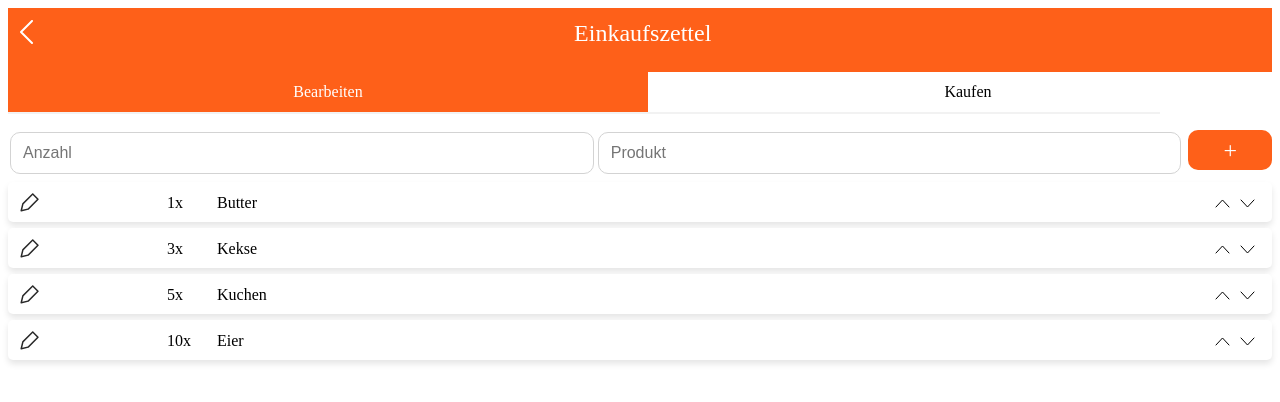
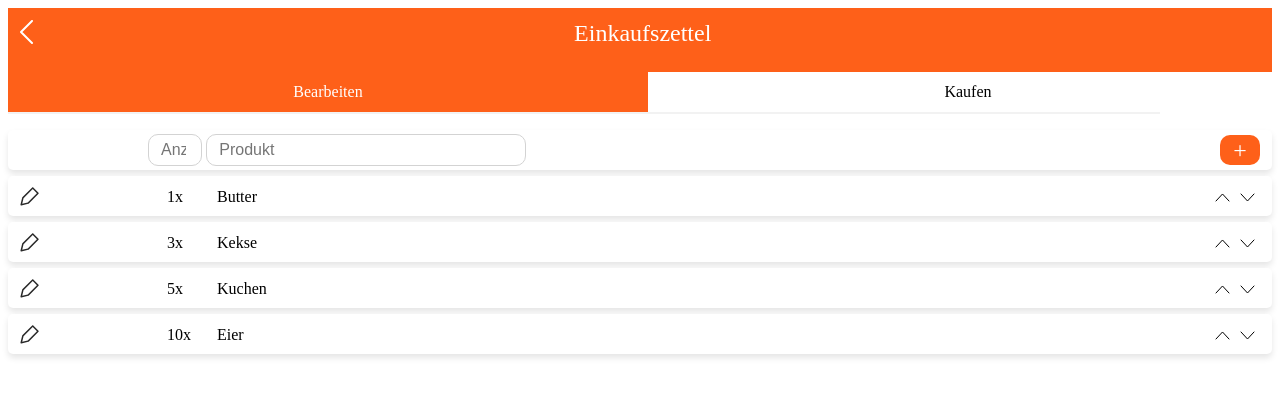
Before and after one commit to fonzerelly/shared-shopper, a React (Create React App) app: page /list/shoppinglist/bearbeiten in a window 1280 px wide. Shown: the top 402 px of the page. Built offline with nearby package versions, Linux system fonts and the light colour scheme; the HTML template or start-up script is replaced by a standard one.

Commit message:
#13 add new item changed

```diff
--- a/src/Components/Products/ProductChange.tsx
+++ b/src/Components/Products/ProductChange.tsx
@@ -6,28 +6,28 @@ import { ReactComponent as DownIcon } from '../../img/down.svg'
 import { ReactComponent as TrashIcon } from '../../img/trash.svg'
 import React, { useState } from 'react';
 
-export default function ProductChange(props: { name: string, amount: string}) {
-    enum ProductStatus{
+export function ProductChange(props: { name: string, amount: string }) {
+    enum ProductStatus {
         static = 1,
         edit
-      }
+    }
 
-    const [componentMode, setComponentMode] = useState (ProductStatus.static);
+    const [componentMode, setComponentMode] = useState(ProductStatus.static);
 
-    if(componentMode === ProductStatus.edit) {
+    if (componentMode === ProductStatus.edit) {
         return <div className="Product">
-        <div className="text">
-            <PencilIcon2 onClick = {() => (setComponentMode(ProductStatus.static))} className={"pencil--" + String(componentMode)} />
-            <TrashIcon className = "trash" />
-            <input className="product--count" type="number" pattern="[0-9]*" placeholder={props.amount}></input>
-            <input className="product--label" placeholder={props.name}></input>
-        </div>
+            <div className="text">
+                <PencilIcon2 onClick={() => (setComponentMode(ProductStatus.static))} className={"pencil--" + String(componentMode)} />
+                <TrashIcon className="trash" />
+                <input className="product--count" type="number" pattern="[0-9]*" placeholder={props.amount}></input>
+                <input className="product--label" placeholder={props.name}></input>
+            </div>
         </div>
     }
 
     return <div className="Product">
         <div className="text">
-            <PencilIcon onClick = {() => setComponentMode(ProductStatus.edit)} className="pencil" />
+            <PencilIcon onClick={() => setComponentMode(ProductStatus.edit)} className="pencil" />
             <p className="AmountPlace">{props.amount}x</p> <p>{props.name}</p>
         </div>
         <div className="Up_Down">
@@ -36,3 +36,15 @@ export default function ProductChange(props: { name: string, amount: string}) {
         </div>
     </div>
 }
+
+export function ProductInit(props: { name: string, amount: string }) {
+    return <div className="Product">
+        <div className="text">
+            <input className="productInit--count" type="number" pattern="[0-9]*" placeholder="Anzahl"></input>
+            <input className="productInit--label" placeholder="Produkt"></input>
+        </div>
+        <div className="Up_Down">
+            <button className="productInit--button">+</button>
+        </div>
+    </div>
+}
--- a/src/Components/Products/products.css
+++ b/src/Components/Products/products.css
@@ -67,3 +67,33 @@
     width: 53%;
     border-radius: 10px;
 }
+
+.productInit--count{
+    border: 1px solid #D3D3D3;
+    height: 30px;
+    font-size: 16px;
+    padding-left: 12px;
+    margin-left: 10vw;
+    width: 7%;
+    border-radius: 10px;
+}
+
+.productInit--label{
+    border: 1px solid #D3D3D3;
+    height: 30px;
+    font-size: 16px;
+    padding-left: 12px;
+    width: 53%;
+    border-radius: 10px;
+}
+
+.productInit--button{
+    height: 30px;
+    width: 40px;
+    background-color: var(--primary);
+    color:white;
+    border: none;
+    border-radius: 10px;
+    font-size: 24px;
+    text-align: center;
+}
--- a/src/ShoppingList/ShoppingList.tsx
+++ b/src/ShoppingList/ShoppingList.tsx
@@ -5,7 +5,7 @@ import {
     Link
 } from 'react-router-dom';
 import '../List/List.css';
-import ProductChange from '../Components/Products/ProductChange'
+import {ProductChange, ProductInit } from '../Components/Products/ProductChange'
 import { ProductBuy} from '../Components/Products/ProductBuy'
 import { Header } from '../Header/header'
 
@@ -29,11 +29,9 @@ export default function ShoppingList() {
             <Route path="/list/shoppinglist/bearbeiten">
                 <div className="content-tabs2">
                 <div className="content-tabs">
-                <div className="Add">
-                    <input className="ListInput" type="number" pattern="[0-9]*" placeholder="Anzahl"></input>
-                    <input className="ListInput" placeholder="Produkt"></input>
-                    <button className="ListButton">+</button>
-                </div>
+
+                    <ProductInit name="" amount ="" />
+
                 <ProductChange name="Butter" amount="1"/>
                 <ProductChange name="Kekse" amount="3"/>
                 <ProductChange name="Kuchen" amount="5"/>
```
